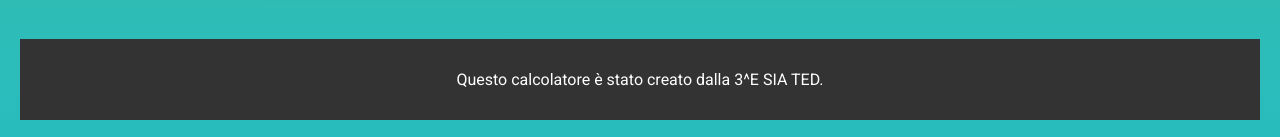
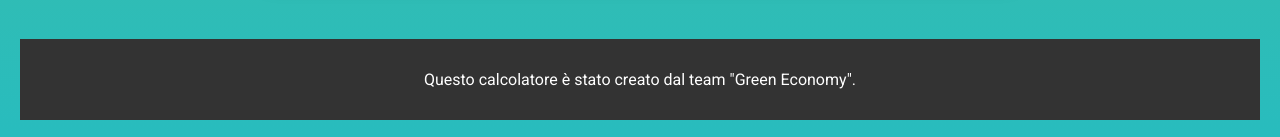
Before and after one commit to sunnyy-3/Calcola-Impronta-Ecologica, a plain HTML site: page index.html in a window 1280 px wide. Shown: the part 1777-1914 px from the top of the page. Drawn offline with nearby package versions, Linux system fonts and the light colour scheme.

Commit message:
Update index.html

```diff
--- a/index.html
+++ b/index.html
@@ -202,7 +202,7 @@
 
     </div>
     <footer>
-        <p>Questo calcolatore è stato creato dalla 3^E SIA TED.</p>
+        <p>Questo calcolatore è stato creato dal team "Green Economy".</p>
     </footer>
     <script>
         let myChart = null; // Variable to hold the chart instance
```
